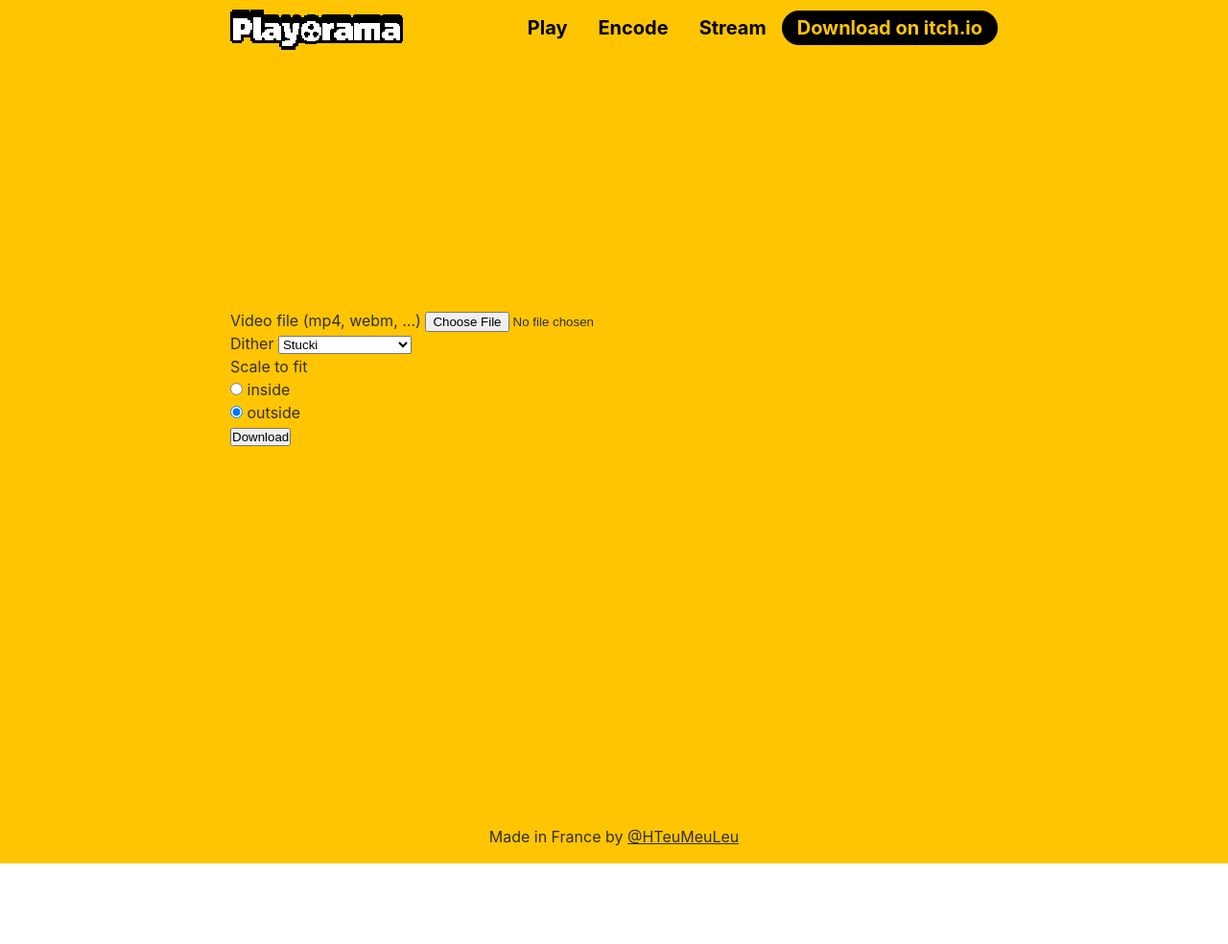
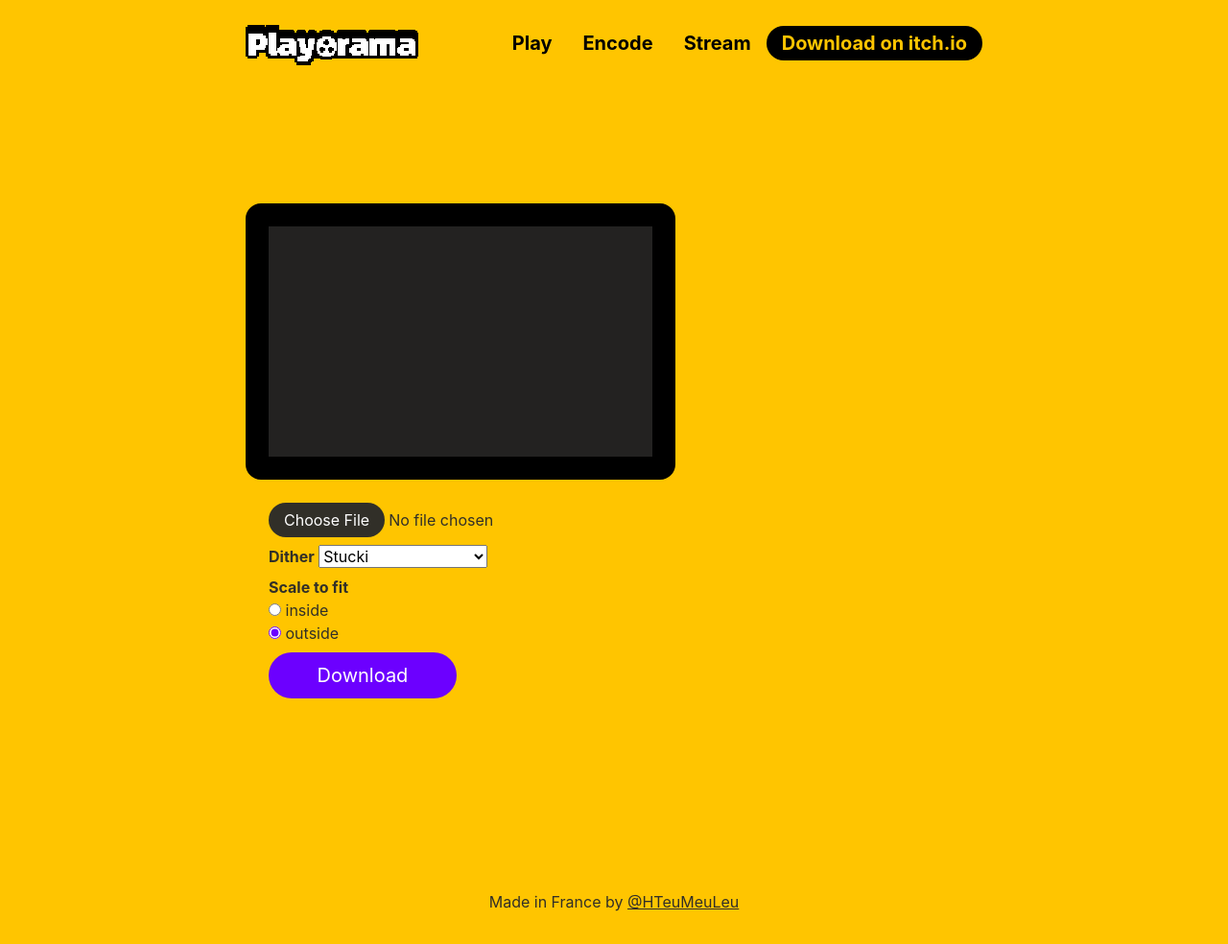
Before and after one commit to hteumeuleu/playorama-website, a Jekyll site: the page built from pages/encoder.html, in a window 1280 px wide. Shown: the whole page at 96% size. Built offline with Jekyll 4.4.1, drawn with Linux system fonts in a browser that asks for light colours; before the commit the page ends 900 px from its top, so only the background shows below that.

Commit message:
fix: add pdv css

```diff
--- a/_layouts/default.html
+++ b/_layouts/default.html
@@ -9,6 +9,10 @@
 	<meta property="og:url" content="{{ site.url }}{{ page.url }}" />
 	<meta name="color-scheme" content="light dark" />
 	{%- assign slug = page.name | remove: '.html' | slugify | default: 'default' -%}
+	{% if slug == "encoder" %}
+	<link rel="stylesheet" href="{{ 'assets/css/pdv.css?v=' | append: timestamp | relative_url }}" />
+	<script src="{{ 'assets/js/pdv.js?v=' | append: timestamp | relative_url }}"></script>
+	{% endif %}
 </head>
 <body>
 	<div class="page{{ slug | prepend: ' page--' }}">
@@ -21,8 +25,5 @@
 		{% include footer.html %}
 	</div>
 	<script src="{{ 'assets/js/playorama.js?v=' | append: timestamp | relative_url }}" defer></script>
-	{% if slug == "encoder" %}
-	<script src="{{ 'assets/js/pdv.js?v=' | append: timestamp | relative_url }}"></script>
-	{% endif %}
 </body>
 </html>
```
